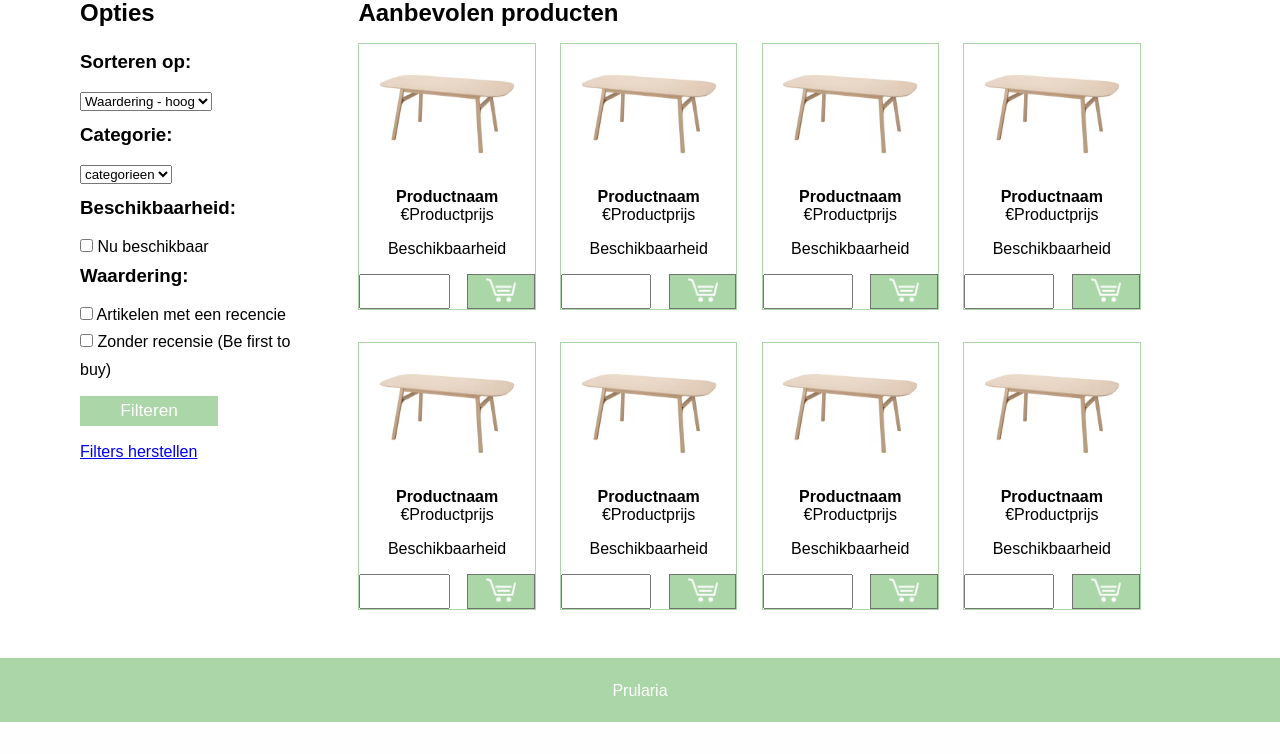
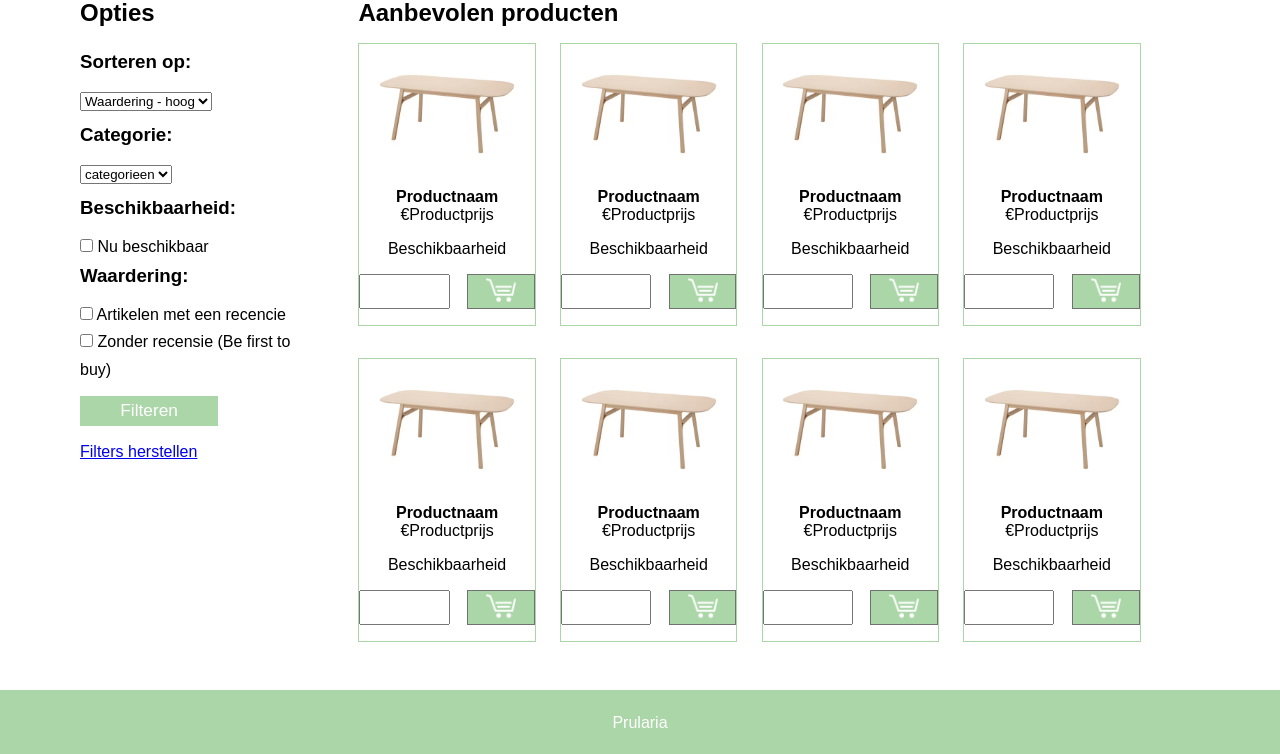
Before and after one commit to Tom-Lcr/Webshop, a PHP site: page /Presentation/index.php in a window 1280 px wide. Shown: the part 209-963 px from the top of the page. Before the commit the page ends 931 px from the top, so only its background shows below. Run offline with PHP 8.4, Linux system fonts and the light colour scheme.

```diff
--- a/style.css
+++ b/style.css
@@ -167,6 +167,7 @@ input[type=checkbox] {
     border: 1px solid #ABD7A8;
     margin-top: 1em;
     margin-bottom: 1em;
+    padding-bottom: 1em;
     float: left;
 }
 
```
